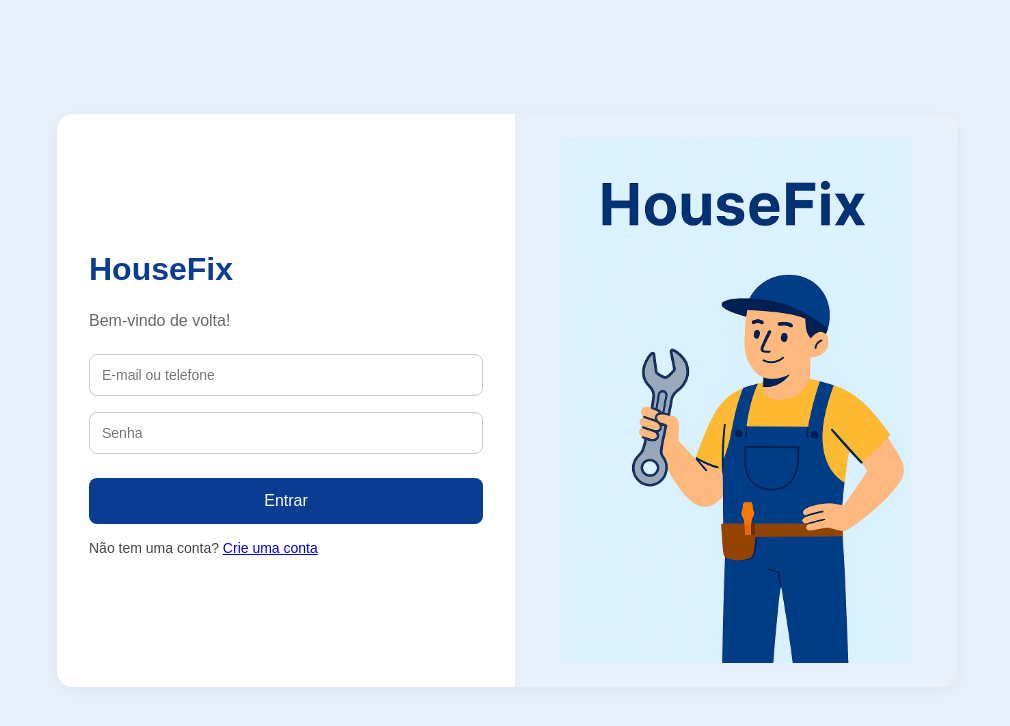
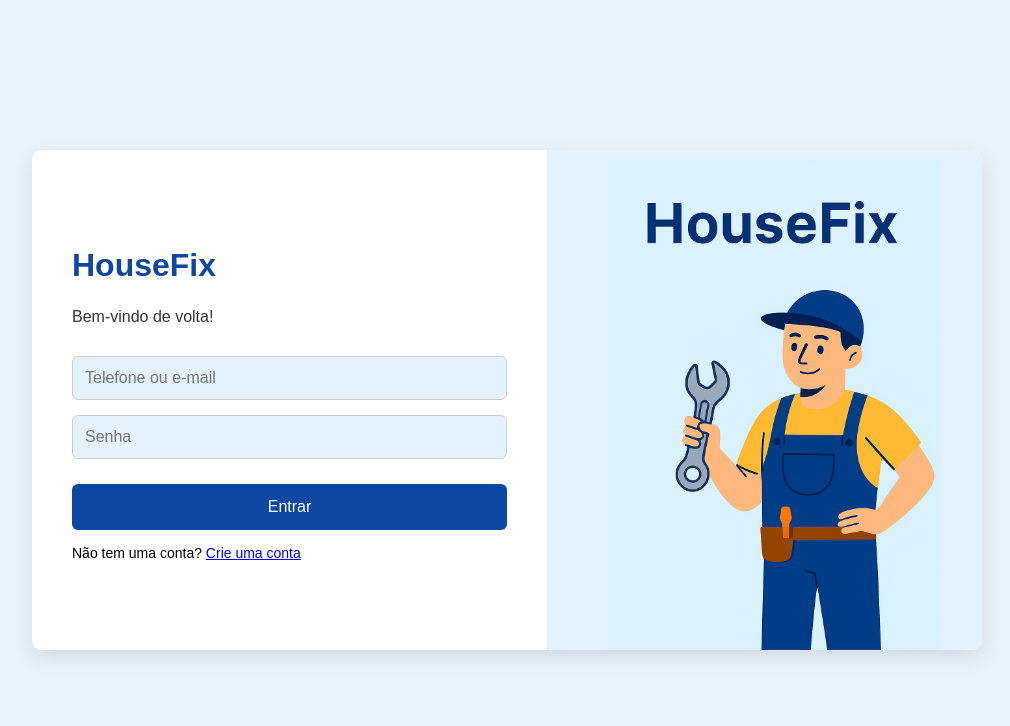
Before and after one commit to pauloh1987/housefix, a React (Vite) app: page / in a window 1280 px wide. Shown: the top 726 px of the page, without its empty margins (133-1143 px from the left). Built offline with nearby package versions, Linux system fonts and the light colour scheme.

Commit message:
Atualizações no layout de login

```diff
--- a/src/pages/Login.jsx
+++ b/src/pages/Login.jsx
@@ -1,31 +1,27 @@
-import React from 'react';
-import { Link } from 'react-router-dom';
-import mascote from '../assets/mascote.png';
+import React from "react";
+import { Link } from "react-router-dom";
+import mascote from "../assets/mascote.png";
 
 export default function Login() {
   return (
     <div style={styles.container}>
       <div style={styles.card}>
-        <div style={styles.formContainer}>
-          <h1 style={styles.logo}>HouseFix</h1>
+        <div style={styles.leftColumn}>
+          <h1 style={styles.title}>HouseFix</h1>
           <p style={styles.subtitle}>Bem-vindo de volta!</p>
-          <input
-            type="text"
-            placeholder="E-mail ou telefone"
-            style={styles.input}
-          />
-          <input
-            type="password"
-            placeholder="Senha"
-            style={styles.input}
-          />
+
+          <input type="text" placeholder="Telefone ou e-mail" style={styles.input} />
+          <input type="password" placeholder="Senha" style={styles.input} />
+
           <button style={styles.button}>Entrar</button>
-          <p style={styles.registerLink}>
+
+          <p style={styles.link}>
             Não tem uma conta? <Link to="/registrar">Crie uma conta</Link>
           </p>
         </div>
-        <div style={styles.imageContainer}>
-          <img src={mascote} alt="Mascote HouseFix" style={styles.image} />
+
+        <div style={styles.rightColumn}>
+          <img src={mascote} alt="Mascote HouseFix" style={styles.mascote} />
         </div>
       </div>
     </div>
@@ -34,71 +30,74 @@ export default function Login() {
 
 const styles = {
   container: {
-    height: '100vh',
-    backgroundColor: '#e8f1fb',
-    display: 'flex',
-    alignItems: 'center',
-    justifyContent: 'center',
+    display: "flex",
+    justifyContent: "center",
+    alignItems: "center",
+    minHeight: "100vh",
+    backgroundColor: "#eaf3fc",
   },
   card: {
-    background: '#fff',
-    borderRadius: '16px',
-    boxShadow: '0 4px 20px rgba(0,0,0,0.05)',
-    display: 'flex',
-    maxWidth: '900px',
-    width: '100%',
-    overflow: 'hidden',
+    display: "flex",
+    backgroundColor: "#fff",
+    borderRadius: 10,
+    overflow: "hidden",
+    boxShadow: "0 8px 20px rgba(0, 0, 0, 0.1)",
+    width: "90%",
+    maxWidth: 950,
+    height: 500,
   },
-  formContainer: {
+  leftColumn: {
     flex: 1,
-    padding: '48px 32px',
-    display: 'flex',
-    flexDirection: 'column',
-    justifyContent: 'center',
+    padding: "50px 40px",
+    display: "flex",
+    flexDirection: "column",
+    justifyContent: "center",
   },
-  logo: {
-    fontSize: '32px',
-    fontWeight: 'bold',
-    color: '#0a3d91',
-    marginBottom: '8px',
+  rightColumn: {
+    flex: 1,
+    height: "100%",
+  },
+mascote: {
+  width: "100%",
+  height: "100%",
+  objectFit: "contain",        // em vez de "cover"
+  objectPosition: "center",    // centraliza imagem
+  borderTopRightRadius: 12,
+  borderBottomRightRadius: 12,
+  backgroundColor: "#E3F2FD",  // opcional: fundo harmônico
+  padding: "10px"
+}
+,
+  title: {
+    fontSize: 32,
+    color: "#0d47a1",
+    marginBottom: 8,
   },
   subtitle: {
-    fontSize: '16px',
-    color: '#666',
-    marginBottom: '24px',
+    fontSize: 16,
+    marginBottom: 30,
+    color: "#333",
   },
   input: {
-    padding: '12px',
-    marginBottom: '16px',
-    borderRadius: '8px',
-    border: '1px solid #ccc',
-    fontSize: '14px',
+    padding: 12,
+    fontSize: 16,
+    marginBottom: 15,
+    borderRadius: 6,
+    border: "1px solid #ccc",
+    backgroundColor: "#e3f2fd",
   },
   button: {
-    padding: '14px',
-    backgroundColor: '#0a3d91',
-    color: '#fff',
-    border: 'none',
-    borderRadius: '8px',
-    fontSize: '16px',
-    cursor: 'pointer',
-    marginTop: '8px',
+    padding: 14,
+    fontSize: 16,
+    backgroundColor: "#0d47a1",
+    color: "#fff",
+    border: "none",
+    borderRadius: 6,
+    cursor: "pointer",
+    marginTop: 10,
   },
-  registerLink: {
-    marginTop: '16px',
-    fontSize: '14px',
-    color: '#444',
-  },
-  imageContainer: {
-    flex: 1,
-    backgroundColor: '#e8f1fb',
-    display: 'flex',
-    justifyContent: 'center',
-    alignItems: 'center',
-    padding: '24px',
-  },
-  image: {
-    width: '100%',
-    maxWidth: '350px',
+  link: {
+    marginTop: 15,
+    fontSize: 14,
   },
 };
```
